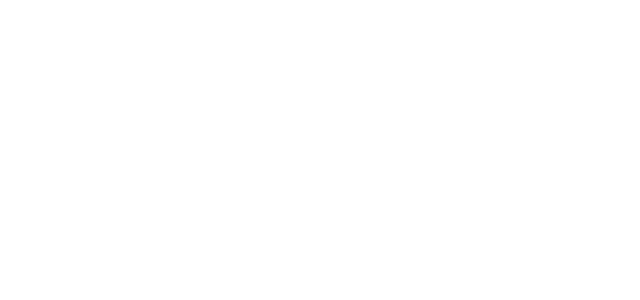
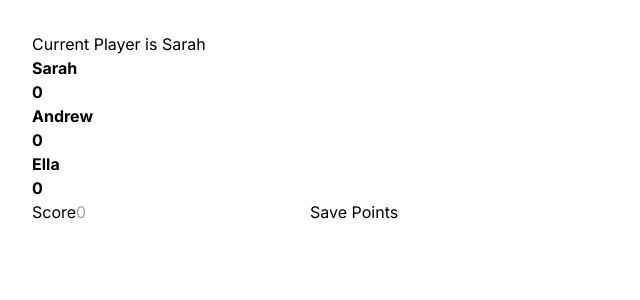
Before and after one commit to sarahholden/gintiki, a Next.js app: page / in a window 1280 px wide. Shown: the top 300 px of the page, without its empty margins (0-640 px from the left). Built offline with nearby package versions, Linux system fonts and the light colour scheme.

Commit message:
initial commit

```diff
--- a/app/globals.css
+++ b/app/globals.css
@@ -8,10 +8,5 @@
 
 body {
   color: rgb(var(--foreground-rgb));
-  background: linear-gradient(
-      to bottom,
-      transparent,
-      rgb(var(--background-end-rgb))
-    )
-    rgb(var(--background-start-rgb));
+  padding: 2rem;
 }
--- a/pages/_app.tsx
+++ b/app/layout.tsx
@@ -1,6 +1,6 @@
 import type { Metadata } from "next";
 import { Inter } from "next/font/google";
-import "../app/globals.css";
+import "./globals.css";
 
 const inter = Inter({ subsets: ["latin"] });
 
--- a/pages/index.tsx
+++ b/app/page.tsx
@@ -1,5 +1,8 @@
+"use client";
+
 import Header from "@/components/Header";
 import Image from "next/image";
+import { FormEvent, useState } from "react";
 
 export type Player = {
   name: string;
@@ -7,7 +10,9 @@
   id: number;
 };
 
-const players = [
+// Track turn number 0 - 3
+// Track players, including their score
+const initialPlayers = [
   {
     name: "Sarah",
     score: 0,
@@ -26,7 +31,8 @@
 ];
 
 export function Game() {
-  const turnNumber = 0;
+  const [players, setPlayers] = useState(initialPlayers);
+  const [turnNumber, setTurnNumber] = useState(0);
   const currentPlayer = players[turnNumber];
   return (
     <>
@@ -45,7 +51,7 @@
 }) {
   return (
     <>
-      <p></p>
+      <p>Current Player is {currentPlayer.name}</p>
       <ul className="list-none font-bold">
         {players.map((player) => {
           return (
@@ -61,8 +67,12 @@
 }
 
 export function AddScore({ currentPlayer }: { currentPlayer: Player }) {
+  const handleScoreSubmit = (e: FormEvent<HTMLFormElement>) => {
+    e.preventDefault();
+    console.log(e.target);
+  };
   return (
-    <form action="">
+    <form onSubmit={(e) => handleScoreSubmit(e)}>
       <label htmlFor="score">Score</label>
       <input type="number" id="score" name="score" placeholder="0" required />
       <button type="submit">Save Points</button>
@@ -71,5 +81,9 @@
 }
 
 export default function Home() {
-  return <Game />;
+  return (
+    <main>
+      <Game />
+    </main>
+  );
 }
```
